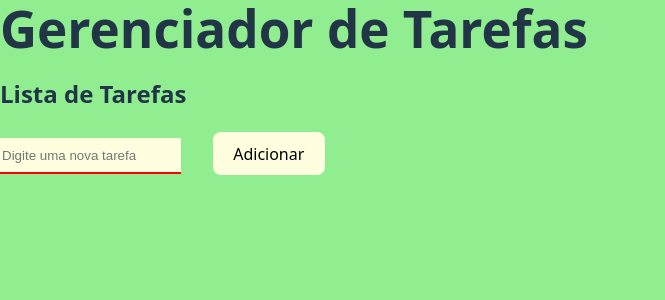
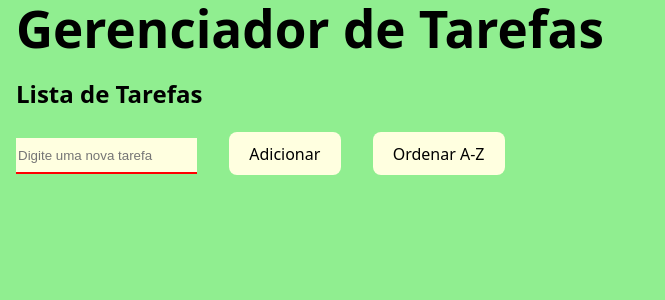
Before and after one commit to vomeajuda/todo_list, a React (Vite) app: page / in a window 1280 px wide. Shown: the top 300 px of the page, without its empty margins (0-665 px from the left). Built offline with nearby package versions, Linux system fonts and the light colour scheme.

Commit message:
algo esta acontecendo

```diff
--- a/src/App.css
+++ b/src/App.css
@@ -1,13 +1,14 @@
 #root {
   position: absolute;
   top: 0;
-  left: 0;
+  left: 1rem;
   max-width: 1280px;
   text-align: left;
 }
 
 h1 {
   margin: 0;
+  color: black;
 }
 
 body {
--- a/src/components/ListaTarefas.css
+++ b/src/components/ListaTarefas.css
@@ -3,9 +3,20 @@ input[type=text] {
     border-bottom: 2px solid red;
     height: 2rem;
     background-color: lightyellow;
+    color: black;
+}
+
+li {
+    color: black;
+    padding-bottom: 1.5rem;
+}
+
+h2 {
+    color: black;
 }
 
 button {
     margin-left: 2rem;
     background-color: lightyellow;
+    color: black;
 }
--- a/src/components/ListaTarefas.jsx
+++ b/src/components/ListaTarefas.jsx
@@ -1,20 +1,57 @@
-import { useState } from 'react';
+import { useState, useEffect } from 'react';
 
 import './ListaTarefas.css';
 
 function ListaTarefas() {
-    const [tarefas, setTarefas] = useState([]);
+    const [tarefas, setTarefas] = useState(() => {
+        const savedTarefas = localStorage.getItem('tarefas');
+        return savedTarefas ? JSON.parse(savedTarefas) : [];
+    });
     const [novaTarefa, setNovaTarefa] = useState('');
+    const [ordenado, setOrdenado] = useState(() => {
+        const savedOrdenado = localStorage.getItem('ordenado');
+        return savedOrdenado ? JSON.parse(savedOrdenado) : false;
+    });
+    const [tarefasOriginais, setTarefasOriginais] = useState(() => {
+        const savedTarefas = localStorage.getItem('tarefasOriginais');
+        return savedTarefas ? JSON.parse(savedTarefas) : [];
+    });
+
+    useEffect(() => {
+        localStorage.setItem('tarefas', JSON.stringify(tarefas));
+    }, [tarefas]);
+
+    useEffect(() => {
+        localStorage.setItem('ordenado', JSON.stringify(ordenado));
+    }, [ordenado]);
+
+    useEffect(() => {
+        localStorage.setItem('tarefasOriginais', JSON.stringify(tarefasOriginais));
+    }, [tarefasOriginais]);
 
     const adicionarTarefa = () => {
         if (novaTarefa.trim() !== '') {
-            setTarefas([...tarefas, novaTarefa]);
-            setNovaTarefa("");
+            const novasTarefas = [...tarefas, novaTarefa];
+            setTarefas(novasTarefas);
+            setTarefasOriginais(novasTarefas);
+            setNovaTarefa('');
         }
     };
 
     const removerTarefa = (indice) => {
-        setTarefas(tarefas.filter((_, i) => i !== indice));
+        const novasTarefas = tarefas.filter((_, i) => i !== indice);
+        setTarefas(novasTarefas);
+        setTarefasOriginais(novasTarefas);
+    };
+
+    const ordenarTarefas = () => {
+        if (ordenado) {
+            setTarefas(tarefasOriginais);
+        } else {
+            const tarefasOrdenadas = [...tarefas].sort((a, b) => a.localeCompare(b));
+            setTarefas(tarefasOrdenadas);
+        }
+        setOrdenado(!ordenado);
     };
 
     return (
@@ -24,14 +61,17 @@ function ListaTarefas() {
                 type="text"
                 value={novaTarefa}
                 onChange={(e) => setNovaTarefa(e.target.value)}
-                placeholder='Digite uma nova tarefa'
+                placeholder="Digite uma nova tarefa"
             />
             <button onClick={adicionarTarefa}>Adicionar</button>
+            <button onClick={ordenarTarefas}>
+                {ordenado ? 'Ordem de Criação' : 'Ordenar A-Z'}
+            </button>
             <ul>
                 {tarefas.map((tarefa, indice) => (
                     <li key={indice}>
-                        {tarefa} <button onClick={() =>
-                            removerTarefa(indice)}>Remover</button>
+                        {tarefa}{' '}
+                        <button onClick={() => removerTarefa(indice)}>Remover</button>
                     </li>
                 ))}
             </ul>
```
